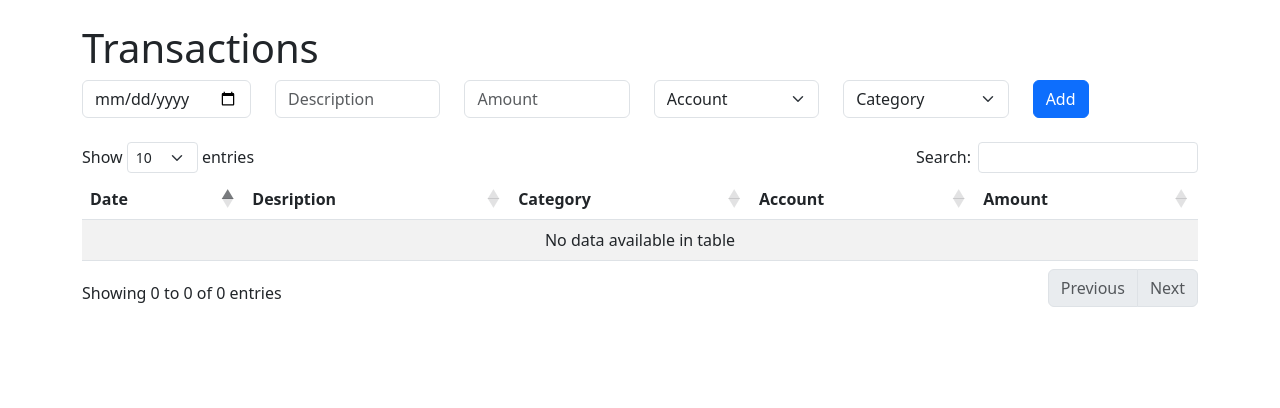
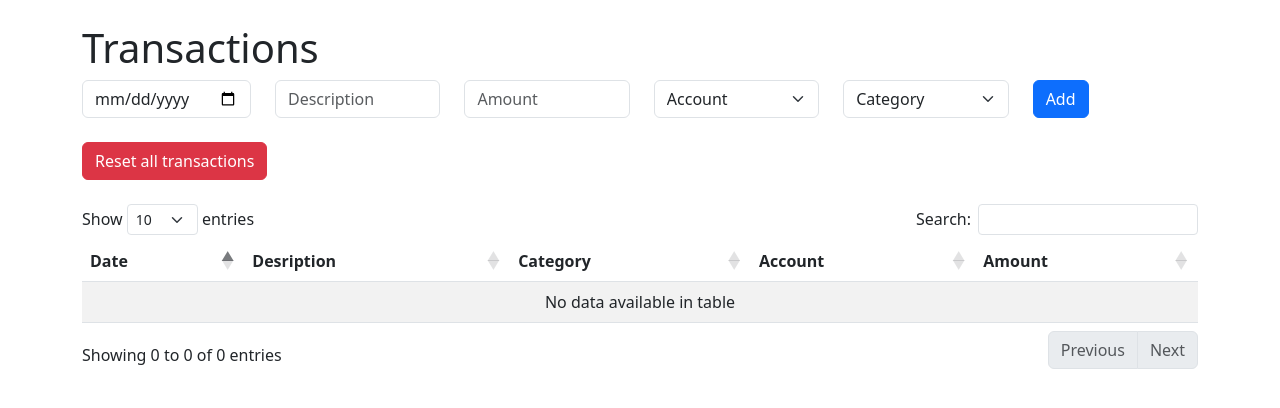
Before and after one commit to selvasebastian/finance-analytics-dashboard, a Flask app: page /transactions in a window 1280 px wide. Shown: the part 40-448 px from the top of the page. Run offline with Flask 3, Linux system fonts and the light colour scheme; data that the repository does not hold is empty; some libraries are stand-ins or nearby versions.

Commit message:
Add reset button to clear all transactions

```diff
--- a/app.py
+++ b/app.py
@@ -294,5 +294,21 @@ def get_net_worth():
 
     return jsonify(net_worth)
 
+# POST /api/reset - deletes all transactions so that user can clean up before entering their on transactions
+
+@app.route("/api/reset", methods=["POST"])
+def reset_transaction():
+    # Connect to database
+    conn = sqlite3.connect("finance.db")
+    cur = conn.cursor()
+
+    # Delete every transaction
+    cur.execute("DELETE FROM transactions")
+
+    conn.commit()
+    conn.close()
+
+    return jsonify({"message": "All transactions deleted"})
+
 if __name__ == "__main__":
     app.run(debug=True)
--- a/static/transactions.js
+++ b/static/transactions.js
@@ -96,3 +96,12 @@ document.querySelector("#add-transaction-form").addEventListener("submit", async
     // Reload the page so that the new transaction appears
     location.reload();
 });
+
+// Handles clicking the reset button
+document.querySelector("#reset-button").addEventListener("click", async function (){
+    await fetch("/api/reset", {
+        method: "POST",
+    });
+
+    location.reload();
+});
--- a/templates/transactions.html
+++ b/templates/transactions.html
@@ -51,6 +51,8 @@
         </div>
     </form>
 
+    <button id="reset-button" class="btn btn-danger mb-4">Reset all transactions</button>
+
     <table id="transactions-table" class="table table-striped">
         <thead>
             <tr>
```
